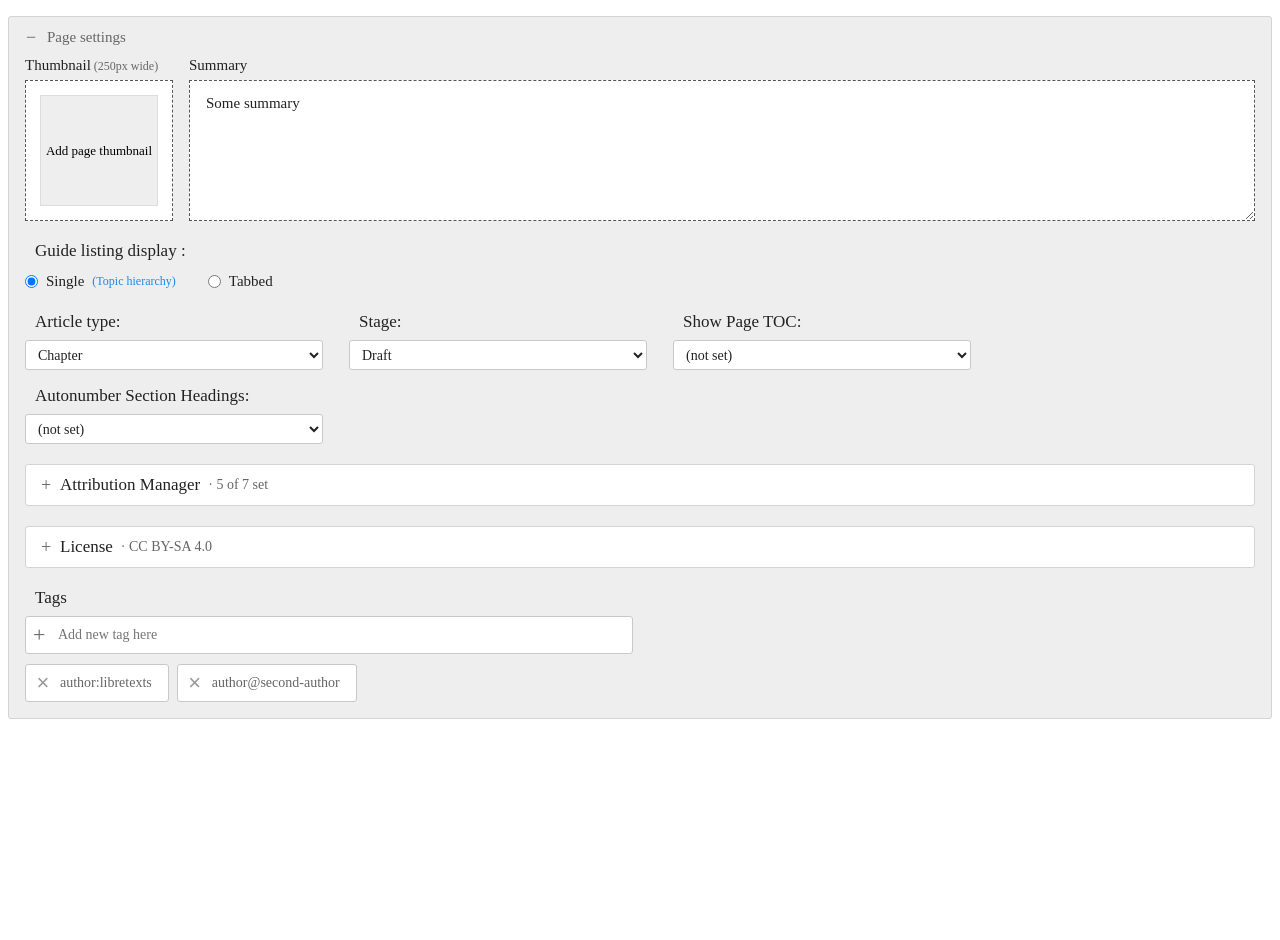
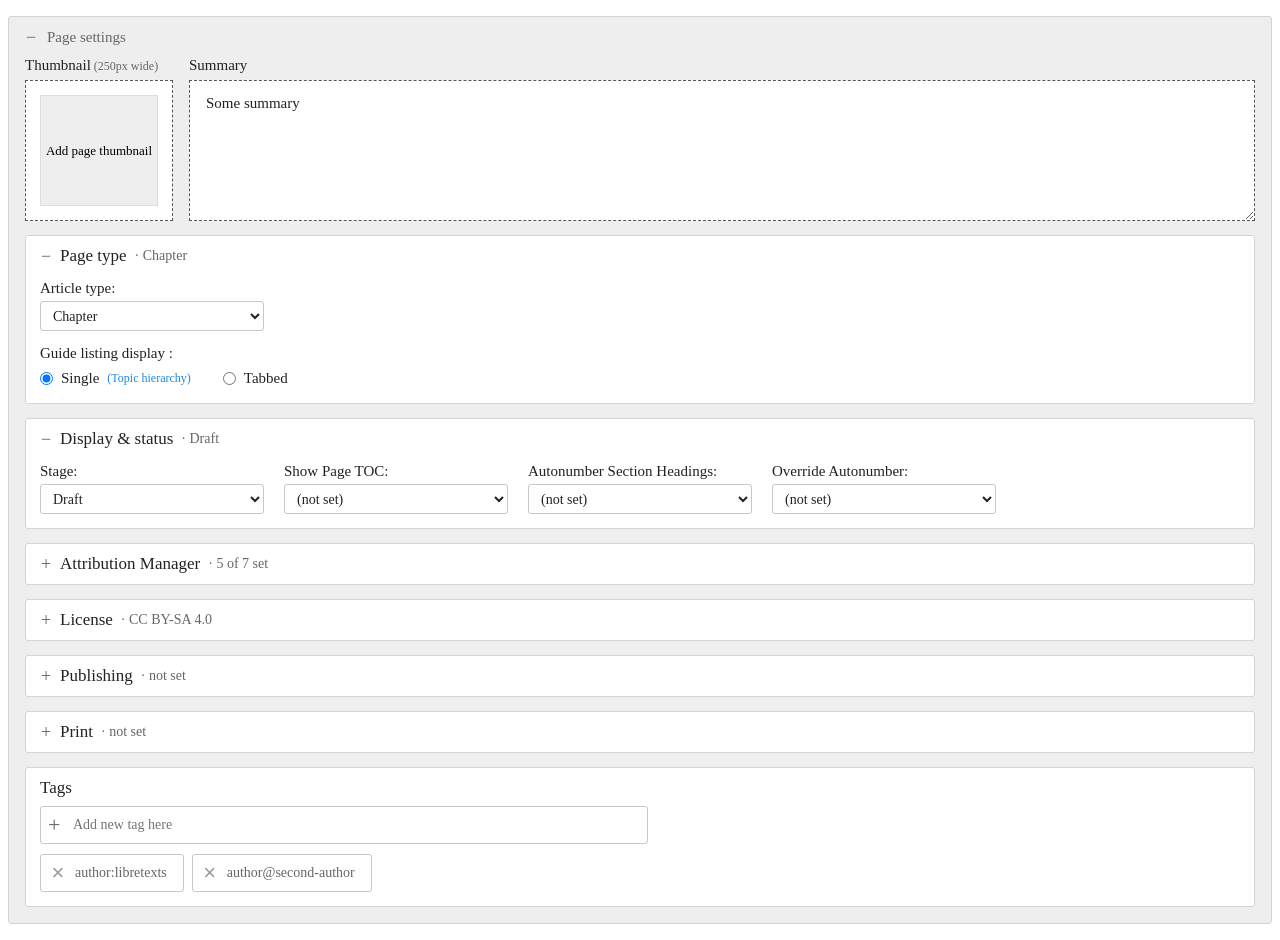
Before and after one commit to yasharghaemi/test-JS, a website with bundled scripts: page pagesetting/demo.html in a window 1280 px wide. Before the commit the page ends 800 px from the top, so only its background shows below. Built offline with nearby package versions, Linux system fonts and the light colour scheme; no server answers.

Commit message:
Enhance Role-Based Visibility and Layout in Page Settings
- Implemented a new role-based visibility system that distinguishes between 'admin', 'editor', and 'author' views, allowing for tailored field access.
- Updated the configuration to include new fields and groupings, enhancing the organization of settings related to page type, display, publishing, and print options.
- Refactored the panel rendering logic to ensure hidden fields are still processed for data integrity while improving user experience by adapting the layout based on user roles.
- Adjusted CSS styles for better spacing and layout consistency across different sections of the settings panel.

```diff
--- a/pagesetting/pagesetting.css
+++ b/pagesetting/pagesetting.css
@@ -39,7 +39,7 @@
 .cps-status[data-kind="ok"] { color: var(--cps-ok); }
 .cps-status[data-kind="error"] { color: var(--cps-error); }
 
-.cps-body { display: flex; flex-direction: column; gap: 20px; }
+.cps-body { display: flex; flex-direction: column; gap: 14px; }
 .cps-note { margin: 0; color: var(--cps-muted); font-style: italic; }
 
 .cps-label { display: block; margin-bottom: 6px; font-size: 15px; }
@@ -116,6 +116,9 @@
 .cps-field-pair { display: contents; }
 .cps-select:disabled { background: var(--cps-bg); color: var(--cps-muted); }
 .cps-group-fields .cps-heading { margin: 0 0 4px; padding: 0; font-size: 15px; }
+/* the guide display sits on its own row under Article type */
+.cps-group-fields .cps-guide { grid-column: 1 / -1; }
+.cps-group-fields .cps-guide .cps-heading { margin-bottom: 8px; }
 
 .cps-select,
 .cps-input,
@@ -146,7 +149,12 @@
 .cps-combo-campus { font-size: 12px; color: var(--cps-muted); }
 .cps-combo-msg { padding: 6px 10px; color: var(--cps-muted); font-style: italic; }
 
-/* tags */
+/* tags: a card like the sections above */
+.cps-tags {
+  padding: 10px 14px 14px;
+  border: 1px solid var(--cps-border); border-radius: 3px; background: var(--cps-surface);
+}
+.cps-tags > .cps-heading { padding: 0; margin-bottom: 8px; }
 .cps-tag-adder { position: relative; max-width: 608px; }
 .cps-tag-plus {
   position: absolute; left: 8px; top: 50%; transform: translateY(-50%);
--- a/pagesetting/src/config.ts
+++ b/pagesetting/src/config.ts
@@ -29,27 +29,47 @@ export interface FieldConfig {
   askApplyToSubpages?: boolean;
   /** Id of a GROUPS entry: puts the field in that foldable section instead of the main row. */
   group?: string;
-  /** Shown to users with EDITOR_ROLE, who see only these fields. */
-  forEditors?: boolean;
+  /** Shown in the 'author' view, which shows only these fields. */
+  forAuthors?: boolean;
+  /** Hidden in the 'editor' view. */
+  hiddenForEditors?: boolean;
 }
 
 /**
- * MindTouch role (case-insensitive) that gets the reduced panel with only
- * `forEditors` fields. Every other role gets the full panel.
+ * How much of the panel a role sees:
+ * - 'full': everything.
+ * - 'editor': everything except Article type and the Guide listing display.
+ * - 'author': only fields marked `forAuthors`.
+ * Hidden parts are still built, so their tags keep being saved unchanged.
  */
-export const EDITOR_ROLE = 'editor';
+export type PanelView = 'full' | 'editor' | 'author';
 
-/** A foldable section of fields. Starts closed; its header summarises the fields. */
+/** MindTouch role (lower case) -> view. Roles not listed get DEFAULT_VIEW. */
+export const ROLE_VIEWS: Record<string, PanelView> = {
+  admin: 'full',
+  editor: 'editor',
+  author: 'author',
+};
+export const DEFAULT_VIEW: PanelView = 'full';
+
+/** A foldable section (card) of fields; its header summarises the fields. */
 export interface GroupConfig {
   id: string;
   title: string;
   /** 'count' shows "· 3 of 7 set"; 'values' shows the chosen values, e.g. "· CC BY-SA 4.0". */
   summary: 'count' | 'values';
+  /** Start unfolded (authors always see their sections unfolded). */
+  open?: boolean;
 }
 
+// Sections in display order, below the thumbnail and summary and above the tags.
 export const GROUPS: GroupConfig[] = [
+  { id: 'type', title: 'Page type', summary: 'values', open: true },
+  { id: 'display', title: 'Display & status', summary: 'values', open: true },
   { id: 'attribution', title: 'Attribution Manager', summary: 'count' },
   { id: 'license', title: 'License', summary: 'values' },
+  { id: 'publishing', title: 'Publishing', summary: 'values' },
+  { id: 'print', title: 'Print', summary: 'values' },
 ];
 
 // One attribution role: a person search box saving `<prefix><nameKey>`.
@@ -63,7 +83,7 @@ const role = (label: string, prefix: string): FieldConfig => ({
 //   { label: 'Override', prefix: 'override:', options: [['override:yes', 'Yes']] },
 export const FIELDS: FieldConfig[] = [
   {
-    label: 'Article type', prefix: 'article:', options: [
+    label: 'Article type', prefix: 'article:', group: 'type', hiddenForEditors: true, options: [
       ['article:topic-category', 'Book or Unit'],
       ['article:topic-guide', 'Chapter'],
       ['article:topic', 'Section or Page'],
@@ -72,21 +92,82 @@ export const FIELDS: FieldConfig[] = [
     ],
   },
   {
-    label: 'Stage', prefix: 'stage:', forEditors: true, options: [
+    label: 'Stage', prefix: 'stage:', group: 'display', forAuthors: true, options: [
       ['stage:stub', 'Stub'], ['stage:draft', 'Draft'], ['stage:review', 'Review'],
       ['stage:final', 'Final'], ['stage:outdated', 'Outdated'], ['stage:obsolete', 'Obsolete'],
     ],
   },
   {
-    label: 'Show Page TOC', prefix: 'showtoc:', forEditors: true, askApplyToSubpages: true, options: [
+    label: 'Show Page TOC', prefix: 'showtoc:', group: 'display', forAuthors: true, askApplyToSubpages: true, options: [
       ['showtoc:yes', 'yes on page'], ['showtoc:no', 'no on page'],
     ],
   },
   {
-    label: 'Autonumber Section Headings', prefix: 'autonumheader:', forEditors: true, askApplyToSubpages: true, options: [
+    label: 'Autonumber Section Headings', prefix: 'autonumheader:', group: 'display', forAuthors: true, askApplyToSubpages: true, options: [
       ['autonumheader:yes1', 'title with space delimiters'],
       ['autonumheader:yes2', 'title with colon delimiters'],
       ['autonumheader:yes3', 'title with dash delimiters'],
+    ],
+  },
+  {
+    label: 'Override Autonumber', prefix: 'override:', group: 'display', options: [
+      ['override:yes', 'yes'], ['override:no', 'no'],
+    ],
+  },
+  // Publishing and print settings; options and labels match the site's own page settings.
+  // askApplyToSubpages marks the ones the site applies to subpages.
+  {
+    label: 'Cover Page', prefix: 'coverpage:', group: 'publishing', options: [
+      ['coverpage:yes', 'Set Cover Page/Add to Download Center'],
+      ['coverpage:toc', 'Set Cover Page/Not in Download Center'],
+    ],
+  },
+  {
+    label: 'OER program or Publisher', prefix: 'program:', group: 'publishing', askApplyToSubpages: true, options: [
+      ['program:ztccoc', 'College of the Canyons - Zero Textbook Cost Program'],
+      ['program:oeri', 'ASCCC OERI Program'],
+      ['program:ck12', 'CK-12'],
+      ['program:openstax', 'OpenStax'],
+      ['program:galileo', 'GALILEO'],
+      ['program:opensuny', 'OpenSUNY'],
+      ['program:mitocw', 'MIT OpenCourseWare'],
+      ['program:virginiatech', "Virginia Tech Libraries' Open Education Initiative"],
+      ['program:hidden', 'The Publisher Who Must Not Be Named'],
+      ['program:ecampusontario', 'eCampusOntario'],
+      ['program:wac', 'WAC Clearinghouse'],
+      ['program:bcc', 'BC Campus'],
+      ['program:lumen', 'Lumen'],
+      ['program:openoregon', 'Open Oregon'],
+      ['program:openstaxcnx', 'OpenStax CNX'],
+      ['program:pdxopen', 'PDXOpen'],
+      ['program:clc-innovators', 'CLC Innovators'],
+    ],
+  },
+  {
+    label: 'Transcluded', prefix: 'transcluded:', group: 'publishing', askApplyToSubpages: true, options: [
+      ['transcluded:yes', 'yes'],
+    ],
+  },
+  {
+    label: 'Student Analytics', prefix: 'studentanalytics:', group: 'publishing', askApplyToSubpages: true, options: [
+      ['studentanalytics:yes', 'yes'],
+    ],
+  },
+  {
+    label: 'Number of Print Columns', prefix: 'columns:', group: 'print', askApplyToSubpages: true, options: [
+      ['columns:two', 'Two'], ['columns:three', 'Three'],
+    ],
+  },
+  {
+    label: 'PrintOptions', prefix: 'printoptions:', group: 'print', options: [
+      ['printoptions:no-header', 'No Header/Footer'],
+      ['printoptions:no-title', 'No Title'],
+      ['printoptions:no-header-title', 'No Header/Footer/Title'],
+    ],
+  },
+  {
+    label: 'Print CSS', prefix: 'cssprint:', group: 'print', askApplyToSubpages: true, options: [
+      ['cssprint:default', 'Default'], ['cssprint:dense', 'Dense'],
     ],
   },
   role('Author', 'author@'),
@@ -98,7 +179,7 @@ export const FIELDS: FieldConfig[] = [
   role('Reviewer', 'reviewedBy@'),
   {
     label: 'License', prefix: 'license:', versionPrefix: 'licenseversion:', type: 'license',
-    group: 'license', askApplyToSubpages: true, forEditors: true, options: [],
+    group: 'license', askApplyToSubpages: true, forAuthors: true, options: [],
   },
 ];
 
--- a/pagesetting/src/panel.ts
+++ b/pagesetting/src/panel.ts
@@ -1,5 +1,5 @@
 import { putTags } from './api';
-import { ARTICLE_PREFIX, EDITOR_ROLE, GROUPS, fieldPrefixes, GUIDE_TABBED_TAG, GUIDE_TAG, TAG_SAVE_DELAY_MS, type FieldConfig, type GroupConfig } from './config';
+import { ARTICLE_PREFIX, DEFAULT_VIEW, GROUPS, ROLE_VIEWS, type PanelView, fieldPrefixes, GUIDE_TABBED_TAG, GUIDE_TAG, TAG_SAVE_DELAY_MS, type FieldConfig, type GroupConfig } from './config';
 import { el, radio } from './dom';
 import { authorField } from './fields/author';
 import { licenseField } from './fields/license';
@@ -76,13 +76,15 @@ export function buildPanel(page: PageData, fields: FieldConfig[]): HTMLElement {
     );
   };
 
-  // Editors (authors) get a reduced panel: only `forEditors` fields. Everything else is
-  // still built, just hidden, so its tags keep being saved unchanged.
-  const limited = page.userRole.trim().toLowerCase() === EDITOR_ROLE;
+  // What this role sees (see ROLE_VIEWS). Hidden parts are still built, so their tags
+  // keep being saved unchanged.
+  const view: PanelView = ROLE_VIEWS[page.userRole.trim().toLowerCase()] ?? DEFAULT_VIEW;
+  const hiddenInView = (field: FieldConfig) =>
+    view === 'author' ? !field.forAuthors : view === 'editor' && !!field.hiddenForEditors;
 
   // --- thumbnail + summary ---
   const top = el('div', 'cps-top');
-  top.hidden = limited;
+  top.hidden = view === 'author';
   const thumbnail = thumbnailField(page, save, setStatus);
   top.append(thumbnail.node, summaryField(page, save));
 
@@ -91,7 +93,8 @@ export function buildPanel(page: PageData, fields: FieldConfig[]): HTMLElement {
 
   const row = el('div', 'cps-fields');
 
-  // Foldable sections (Attribution Manager, License, ...); closed at first, with a summary.
+  // Foldable sections (Page type, Display & status, Attribution Manager, License), in
+  // GROUPS order; each header summarises its fields.
   const groups = new Map(GROUPS.map((config): [string, Group] => {
     const details = el('details', 'cps-group');
     const summary = el('summary', 'cps-group-summary');
@@ -135,7 +138,7 @@ export function buildPanel(page: PageData, fields: FieldConfig[]): HTMLElement {
       : field.type === 'author'
         ? authorField(field, current[0], id, onChange)
         : selectField(field, current[0], id, onChange);
-    if (limited && !field.forEditors) control.node.hidden = true;
+    if (hiddenInView(field)) control.node.hidden = true;
     const state = { field, current: current.filter(Boolean), control };
     const group = field.group ? groups.get(field.group) : undefined;
     if (group) group.states.push(state);
@@ -150,14 +153,16 @@ export function buildPanel(page: PageData, fields: FieldConfig[]): HTMLElement {
         info.textContent = `· ${set} of ${states.length} set`;
       } else {
         const values = states.map((s) => s.control.display()).filter(Boolean);
-        info.textContent = `· ${values.length ? values.join(' ') : 'not set'}`;
+        info.textContent = `· ${values.length ? values.join(' · ') : 'not set'}`;
       }
     });
   }
   updateGroupSummaries();
   groups.forEach((g) => {
+    // A section with nothing visible for this role disappears.
     g.details.hidden = !g.states.some((s) => !s.control.node.hidden);
-    g.details.open = limited; // editors have few fields, so show them unfolded
+    // Authors have few fields, so everything they see starts unfolded.
+    g.details.open = view === 'author' || !!g.config.open;
   });
 
   // --- guide listing display (only for guides) ---
@@ -173,10 +178,13 @@ export function buildPanel(page: PageData, fields: FieldConfig[]): HTMLElement {
   const isGuide = () => articleType() === GUIDE_TAG;
   // Guide display and the thumbnail rule both follow the article type.
   function updateGuide() {
-    guide.hidden = limited || !isGuide();
+    guide.hidden = view !== 'full' || !isGuide();
     thumbnail.setArticleType(articleType());
   }
   updateGuide();
+  // The guide display belongs with Article type, in the Page type section.
+  const articleGroup = articleState?.field.group ? groups.get(articleState.field.group) : undefined;
+  (articleGroup ? articleGroup.grid : row).append(guide);
 
   // --- free tags: everything except the tags the fields above hold ---
   const fieldTags = new Set(fieldStates.flatMap((s) => s.current));
@@ -190,7 +198,8 @@ export function buildPanel(page: PageData, fields: FieldConfig[]): HTMLElement {
     return [...new Set(all)];
   }
 
-  tagsNode.hidden = limited;
-  body.append(top, guide, row, ...[...groups.values()].map((g) => g.details), tagsNode);
+  tagsNode.hidden = view === 'author';
+  row.hidden = !Array.from(row.children).some((c) => !(c as HTMLElement).hidden);
+  body.append(top, row, ...[...groups.values()].map((g) => g.details), tagsNode);
   return panel;
 }
```
Also changed, not shown: CLAUDE.md (+14 -5 lines), pagesetting/demo.html (+2 -2 lines), pagesetting/dist/pagesetting.min.css, pagesetting/dist/pagesetting.min.js, 1 other file.
